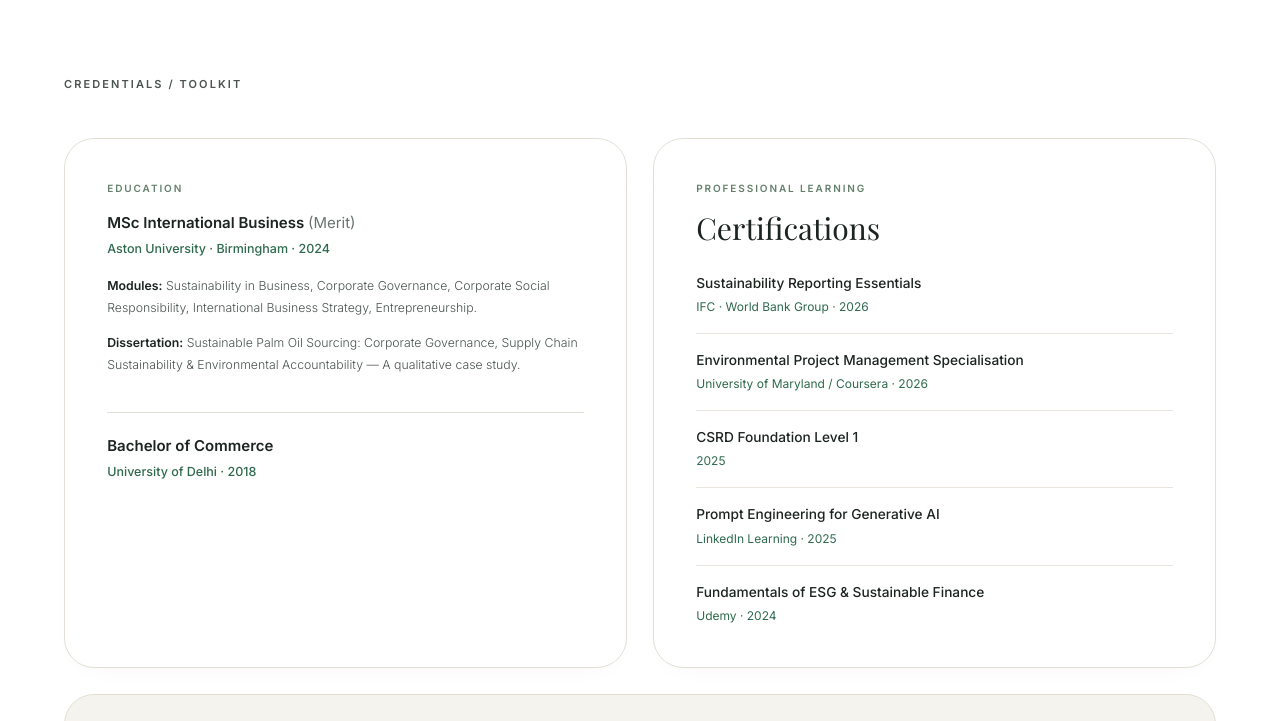
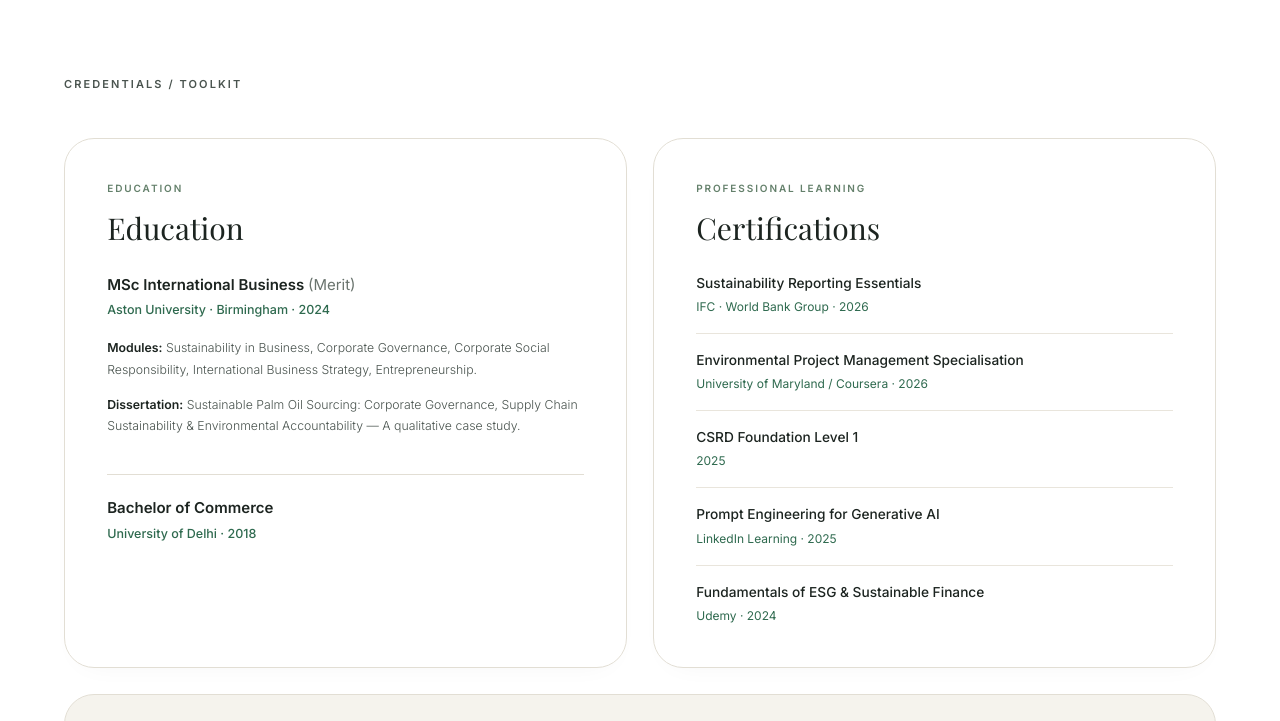
Before and after one commit to aasthas2797-cmd/Portfolio, a plain HTML site: page index.html in a window 1280 px wide. Shown: the part 4760-5481 px from the top of the page. Drawn offline with nearby package versions, Linux system fonts and the light colour scheme; animation ran at ten frames a second; a web font is replaced by a local one.

Commit message:
index.html

```diff
--- a/index.html
+++ b/index.html
@@ -269,7 +269,7 @@
 <section class="credentials-section px-6 md:px-16 py-24 max-w-[90rem] mx-auto border-t border-line" id="credentials">
 <div class="section-eyebrow" data-aos="fade-up">CREDENTIALS / TOOLKIT</div>
 <div class="credentials-top-grid">
-<article class="credential-panel" data-aos="fade-up"><div class="panel-kicker">EDUCATION</div>
+<article class="credential-panel" data-aos="fade-up"><div class="panel-kicker">EDUCATION</div><h3 class="panel-title">Education</h3>
 <div class="credential-entry"><h4>MSc International Business <span class="merit">(Merit)</span></h4><p class="credential-sub">Aston University · Birmingham · 2024</p>
 <p class="credential-detail"><strong>Modules:</strong> Sustainability in Business, Corporate Governance, Corporate Social Responsibility, International Business Strategy, Entrepreneurship.</p>
 <p class="credential-detail"><strong>Dissertation:</strong> Sustainable Palm Oil Sourcing: Corporate Governance, Supply Chain Sustainability &amp; Environmental Accountability — A qualitative case study.</p>
```
